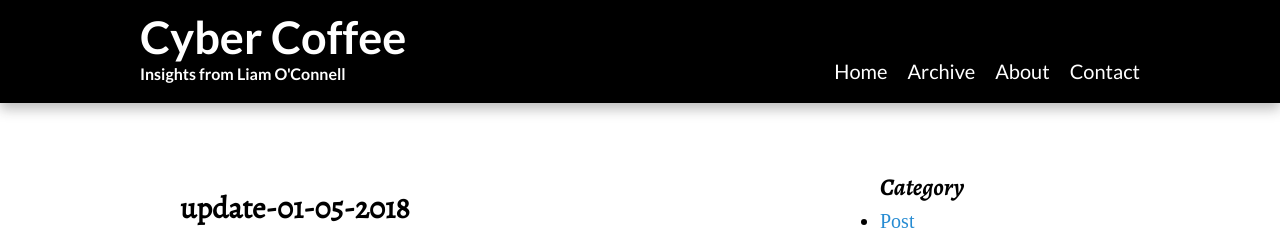
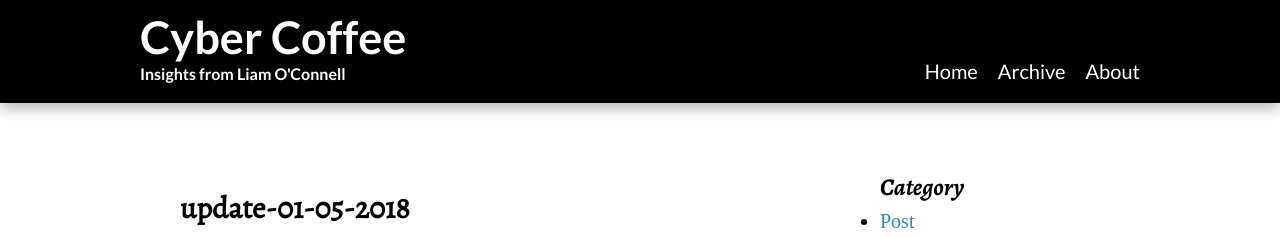
Before and after one commit to lpoconnell/CyberCoffee, a Jekyll site: the page built from index.html, in a window 1280 px wide. Shown: the top 237 px of the page. Built offline with Jekyll 4.4.1, drawn with Linux system fonts in a browser that asks for light colours; some web fonts are replaced; the list of posts is cut into pages by our own code.

Commit message:
Update page-header.html

```diff
--- a/_includes/page-header.html
+++ b/_includes/page-header.html
@@ -5,7 +5,6 @@
 			<h4>{{ site.tagline }}</h4>
 		</div>
 		<nav class = "header-nav">
-			<a class = "header-nav-item" href = {{site.baseurl}}/contact>Contact</a>
 			<a class = "header-nav-item" href = {{site.baseurl}}/list>About</a>
 			<a class = "header-nav-item" href = {{site.baseurl}}/archive>Archive</a>
 			<a class = "header-nav-item" href = {{site.baseurl}}/index>Home</a>
```
